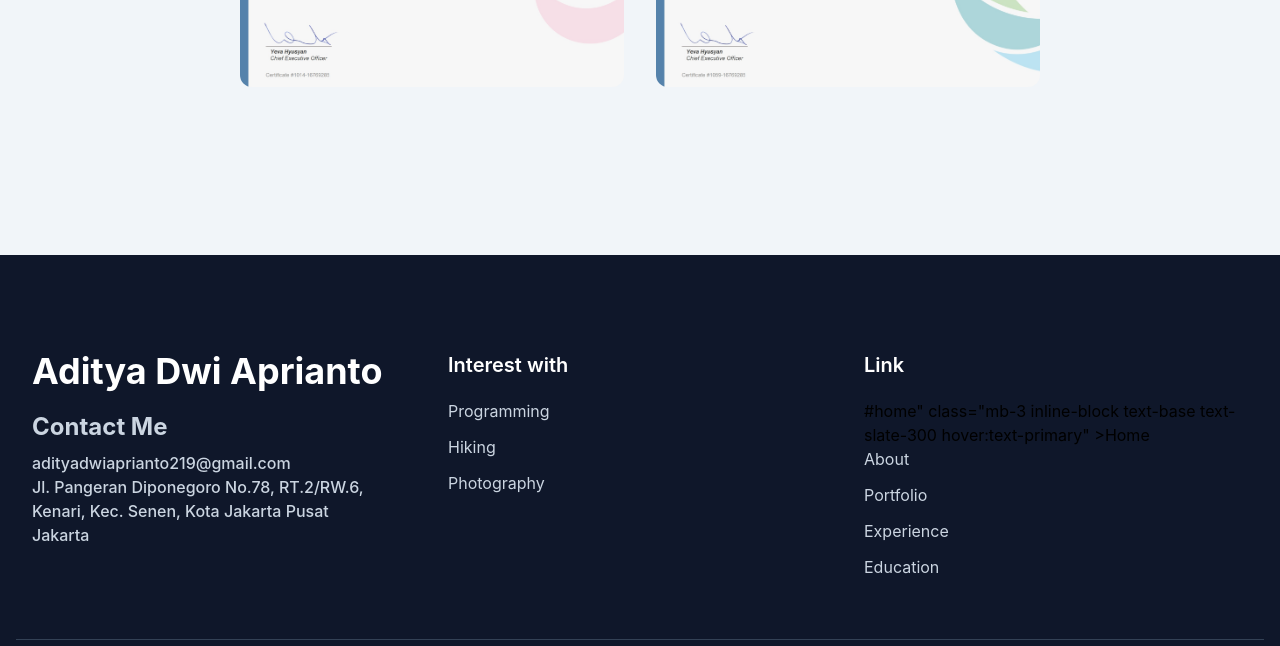
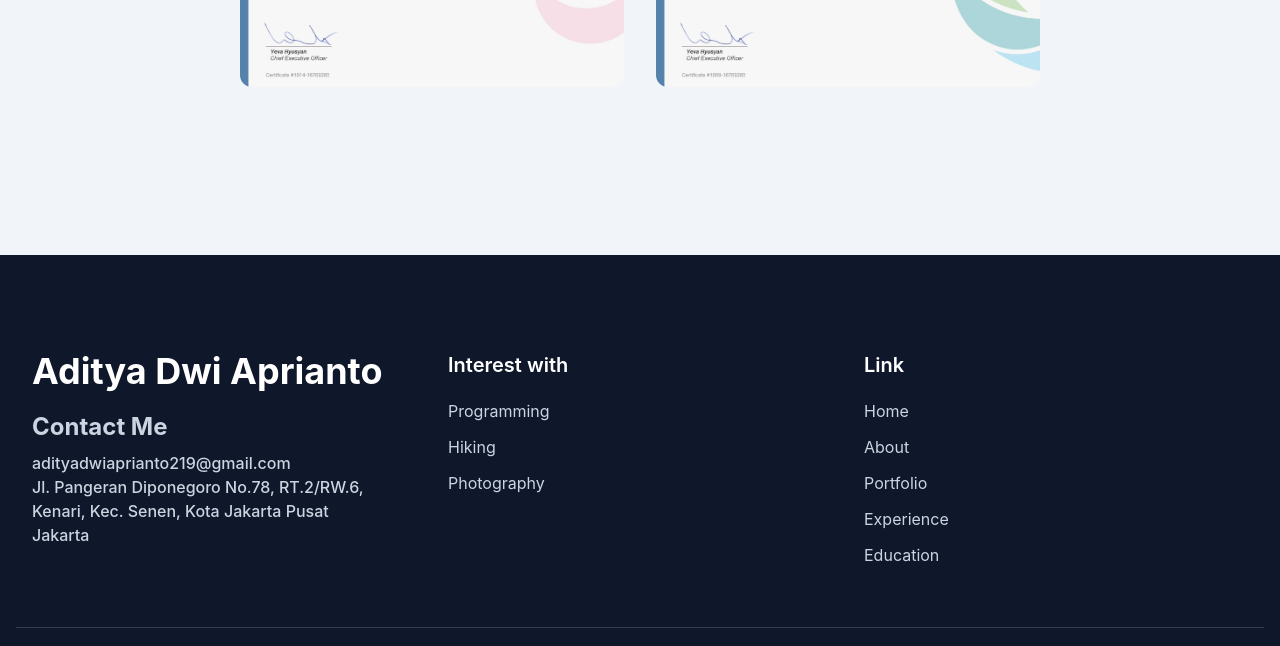
Before and after one commit to adiityaa/curriculum-vitae-website, a website: page index.html in a window 1280 px wide. Shown: the part 3716-4362 px from the top of the page. Drawn offline with nearby package versions, Linux system fonts and the light colour scheme.

Commit message:
Update index.html

```diff
--- a/index.html
+++ b/index.html
@@ -724,7 +724,8 @@
           <div class="mb-12 w-full px-4 md:w-1/3">
             <h3 class="mb-5 text-xl font-semibold text-white">Link</h3>
             <ul>
-              <li>#home"
+              <li>
+                <a href=#home"
                   class="mb-3 inline-block text-base text-slate-300 hover:text-primary"
                   >Home</a
                 >
```
